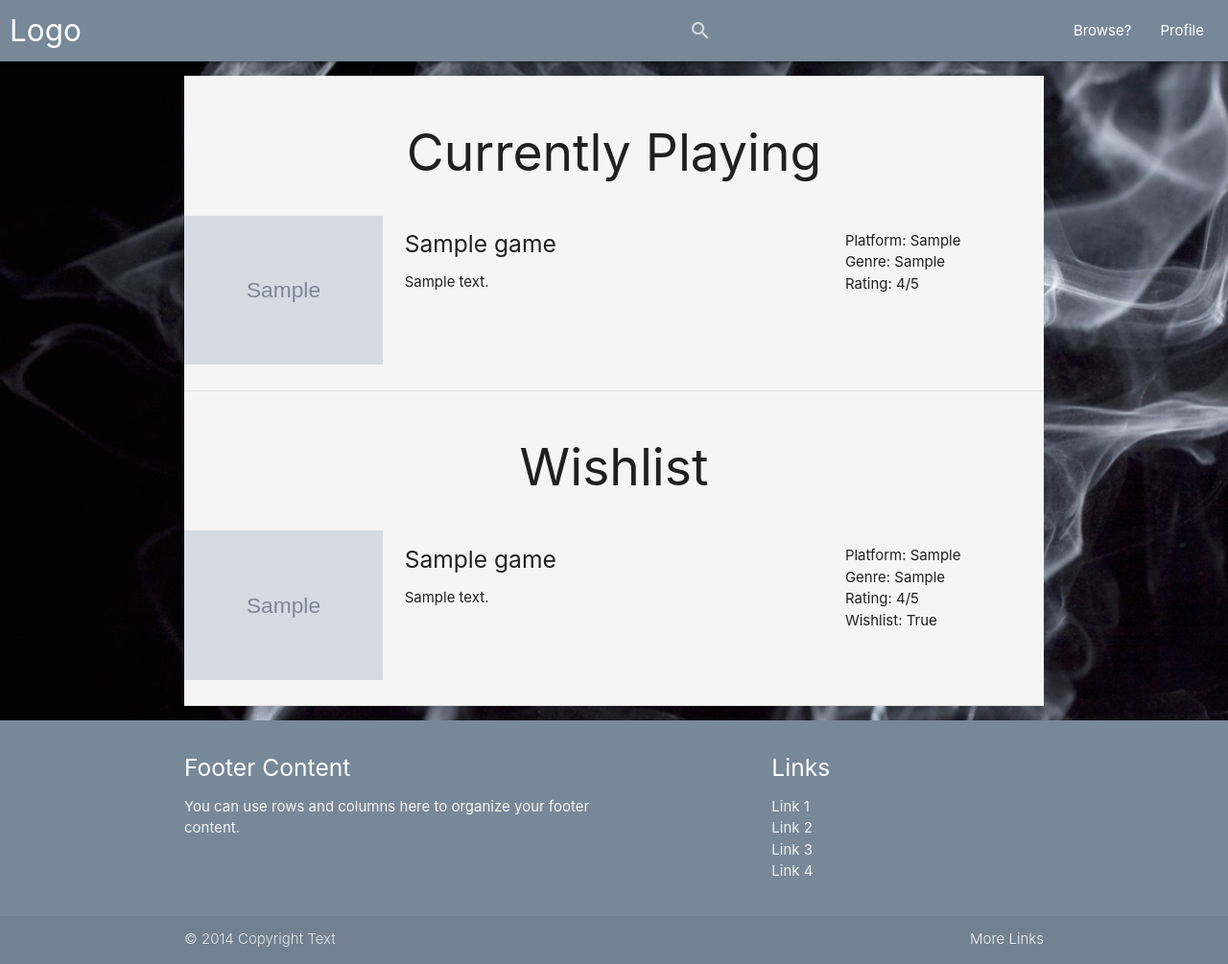
After one commit to ravella2/vapyr, a Django app: a page that uses vapyr_app/templates/vapyr_app/index.html in a window 1280 px wide. The commit adds this page. Shown: the whole page at 96% size. Run offline with Django 3.2, Linux system fonts and the light colour scheme; tables that the repository leaves empty hold one stand-in row (values such as "Sample post"); grey boxes marked "Sample" are stand-in pictures; some libraries are stand-ins or nearby versions.

Commit message:
added profile page with database calls

```diff
--- a/vapyr/urls.py
+++ b/vapyr/urls.py
@@ -14,7 +14,8 @@ Including another URLconf
     2. Add a URL to urlpatterns:  path('blog/', include('blog.urls'))
 """
 from django.contrib import admin
-from django.urls import path, include
+from django.urls import path
+from django.conf.urls import include
 
 urlpatterns = [
     path('admin/', admin.site.urls),
--- a/vapyr_app/models.py
+++ b/vapyr_app/models.py
@@ -29,7 +29,7 @@ class Game(models.Model):
 
 
 class JoinTable(models.Model):
-    userKey = models.ForeignKey(UserProfile, on_delete=models.CASCADE, related_name='user')
-    gameKey = models.ForeignKey(Game, on_delete=models.CASCADE, related_name='game')
+    userKey = models.ForeignKey(UserProfile, on_delete=models.CASCADE, related_name='users')
+    gameKey = models.ForeignKey(Game, on_delete=models.CASCADE, related_name='games')
     prefer = models.BooleanField()
     wishlist = models.BooleanField()
--- a/vapyr_app/static/styles/style.css
+++ b/vapyr_app/static/styles/style.css
@@ -8,14 +8,20 @@ nav .right{
     top: 0px;
     right: 0px;
 }
+.page-footer, nav{
+    background-color: lightslategray
+}
 
 body{
     background-image: url('/static/images/vapor-background-11.jpg');
     background-repeat: no-repeat;
     background-attachment: fixed;
-    background-size: cover
+    background-size: cover;
+    display: flex;
+    min-height: 100vh;
+    flex-direction: column;
 }
-.container{
+.games{
     background-color: whitesmoke
 }
 .nav-wrapper form{
@@ -51,6 +57,11 @@ nav .right .imgProfil a{
     display: none;
 }
 
-.row{
-    margin-bottom: 0px !important;
+
+main {
+    flex: 1 0 auto;
 }
+
+.row.responsive_img{
+    max-height: 200px !important;
+}
--- /dev/null
+++ b/vapyr_app/templates/vapyr_app/index.html
@@ -0,0 +1,75 @@
+{% load staticfiles %}
+<!DOCTYPE html>
+<html>
+    <head>
+        <title>Vapyr</title>
+        <meta charset="UTF-8" />
+        <meta name="viewport" content="width=device-width, initial-scale=1.0" />
+        <meta http-equiv="X-UA-Compatible" content="ie=edge" />
+        <!--Import materialize.css-->
+        <meta name="viewport" content="width=device-width, initial-scale=1.0"/>
+        <link href="https://fonts.googleapis.com/icon?family=Material+Icons" rel="stylesheet">
+
+        <link rel="stylesheet" href="https://cdnjs.cloudflare.com/ajax/libs/materialize/0.100.2/css/materialize.css">
+        <link type="text/css" rel="stylesheet" href="{% static '/styles/materialize.min.css' %}"  media="screen,projection"/>
+        <link rel="stylesheet" type="text/css" href="{% static '/styles/style.css' %}">
+        <link rel="stylesheet" href="https://use.fontawesome.com/releases/v5.5.0/css/all.css" integrity="sha384-B4dIYHKNBt8Bc12p+WXckhzcICo0wtJAoU8YZTY5qE0Id1GSseTk6S+L3BlXeVIU" crossorigin="anonymous">
+        <script src="https://code.jquery.com/jquery-3.3.1.min.js" integrity="sha256-FgpCb/KJQlLNfOu91ta32o/NMZxltwRo8QtmkMRdAu8="crossorigin="anonymous">
+        </script>
+        <script type="text/javascript" src="{% static '/scripts/materialize.min.js' %}"></script>
+        <script type="text/javascript" src="{% static '/scripts/app.js'%}"></script>
+</head>
+<body>
+    <div class="navbar-fixed">
+        <nav>
+            <div class="nav-wrapper">
+                <a href="#" class="brand-logo hide-on-small-only">Logo</a>
+                </ul>
+                    <form action="" method="post">
+                        <div class="input-field">
+                            <input id="search" type="search" name="search">
+                            <label class="label-icon" for="search"><i class="material-icons">search</i></label>
+                            <i class="material-icons">close</i>
+                        </div>
+                    </form>
+                <ul class="right">
+                    <li><a href="#">Browse?</a></li>
+                    <li><a href="profile.html">Profile</a></li>
+                </ul>
+            </div>
+        </nav>
+    </div>
+
+
+<main>
+
+    {% block content %}
+	{% endblock %}
+</main>
+<footer class="page-footer">
+    <div class="container">
+        <div class="row">
+        <div class="col l6 s12">
+            <h5 class="white-text">Footer Content</h5>
+            <p class="grey-text text-lighten-4">You can use rows and columns here to organize your footer content.</p>
+        </div>
+        <div class="col l4 offset-l2 s12">
+            <h5 class="white-text">Links</h5>
+            <ul>
+            <li><a class="grey-text text-lighten-3" href="#!">Link 1</a></li>
+            <li><a class="grey-text text-lighten-3" href="#!">Link 2</a></li>
+            <li><a class="grey-text text-lighten-3" href="#!">Link 3</a></li>
+            <li><a class="grey-text text-lighten-3" href="#!">Link 4</a></li>
+            </ul>
+        </div>
+        </div>
+    </div>
+    <div class="footer-copyright">
+        <div class="container">
+        © 2014 Copyright Text
+        <a class="grey-text text-lighten-4 right" href="#!">More Links</a>
+        </div>
+    </div>
+    </footer>
+</body>
+</html>
--- /dev/null
+++ b/vapyr_app/templates/vapyr_app/profile.html
@@ -0,0 +1,58 @@
+{% extends 'vapyr_app/index.html' %}
+{% load staticfiles %}
+
+
+{% block content %}
+<div class="section">
+<div class="container games">
+    <div class="section center"><h2>Currently Playing</h2></div>
+{% for game in games  %}
+
+{% if game.prefer %}
+
+<div class="row">
+        <div class="col l3">
+                <img class="responsive-img" src="{{game.gameKey.image}}">
+            </div>
+            <div class="col l6">
+                <h5>{{game.gameKey.title}}</h5>
+                <p>{{game.gameKey.description}}</p>
+            </div>
+            <div class="col l3">
+                <ul>
+                    <li>Platform: {{game.gameKey.platform}}</li>
+                    <li>Genre: {{game.gameKey.genre}}</li>
+                    <li>Rating: {{game.gameKey.rating}}/5</li>
+
+                </ul>
+            </div>
+        </div>
+    <div class="divider"></div>
+    {% endif %}
+    {% endfor %}
+    <div class="center section"><h2>Wishlist</h2></div>
+    {% for game in games  %}
+    {% if game.wishlist %}
+    <div class="row">
+                <div class="col l3">
+                    <img class="responsive-img" src="{{game.gameKey.image}}">
+                </div>
+                <div class="col l6">
+                    <h5>{{game.gameKey.title}}</h5>
+                    <p>{{game.gameKey.description}}</p>
+                </div>
+                <div class="col l3">
+                    <ul>
+                        <li>Platform: {{game.gameKey.platform}}</li>
+                        <li>Genre: {{game.gameKey.genre}}</li>
+                        <li>Rating: {{game.gameKey.rating}}/5</li>
+                        <li>Wishlist: {{game.prefer}}</li>
+                    </ul>
+                </div>
+            </div>
+        <div class="divider"></div>
+        {% endif %}
+        {% endfor %}
+</div>
+</div>
+{% endblock content %}
--- a/vapyr_app/urls.py
+++ b/vapyr_app/urls.py
@@ -1,6 +1,9 @@
 from django.urls import path, include
 from . import views
 
+
 urlpatterns = [
     path('', views.index, name='index'),
+    path('user/<slug:username>/', views.show, name='show'),
+
 ]
--- a/vapyr_app/views.py
+++ b/vapyr_app/views.py
@@ -1,20 +1,20 @@
-from django.shortcuts import render
+from django.shortcuts import render, redirect
+from .models import Game, UserProfile, JoinTable
+from django.contrib.auth.models import User
 from django.http import HttpResponse, HttpResponseRedirect
 import requests
 
 # Create your views here.
 
 def index(request):
-    return render(request, 'index.html' )
+    return render(request, 'vapyr_app/main.html' )
 
-# def get_games(year, author):
-#     url = 'http://api.example.com/books'
-#     params = {'year': year, 'author': author}
-#     r = requests.get(url, params=params)
-#     books = r.json()
-#     books_list = {'books':books['results']}
-#     return books_list
-# req = requests.request('GET', 'https://www.giantbomb.com/api/games/?api_key=c77e7c6a04f3b3c695be65884c6ddebd6d900f70&format=json&platforms=146&sort=original_release_date:desc')
+def show(request, username):
+    user = User.objects.get(username=username)
+    profile = UserProfile.objects.get(user_id=user)
+    games = JoinTable.objects.filter(userKey=profile)
 
 
-# print(req.json())
+
+
+    return render(request, 'vapyr_app/profile.html', {'user':user, 'games':games, 'profile':profile})
```
Also changed, not shown: vapyr_app/templates/index.html (deleted, +0 -105 lines), vapyr_app/templates/vapyr/indextest.html (deleted, +0 -115 lines), vapyr_app/templates/vapyr_app/main.html (added, +77 -0 lines), vapyr_app/media/profile_pics/IMG_6515.JPG (added).
